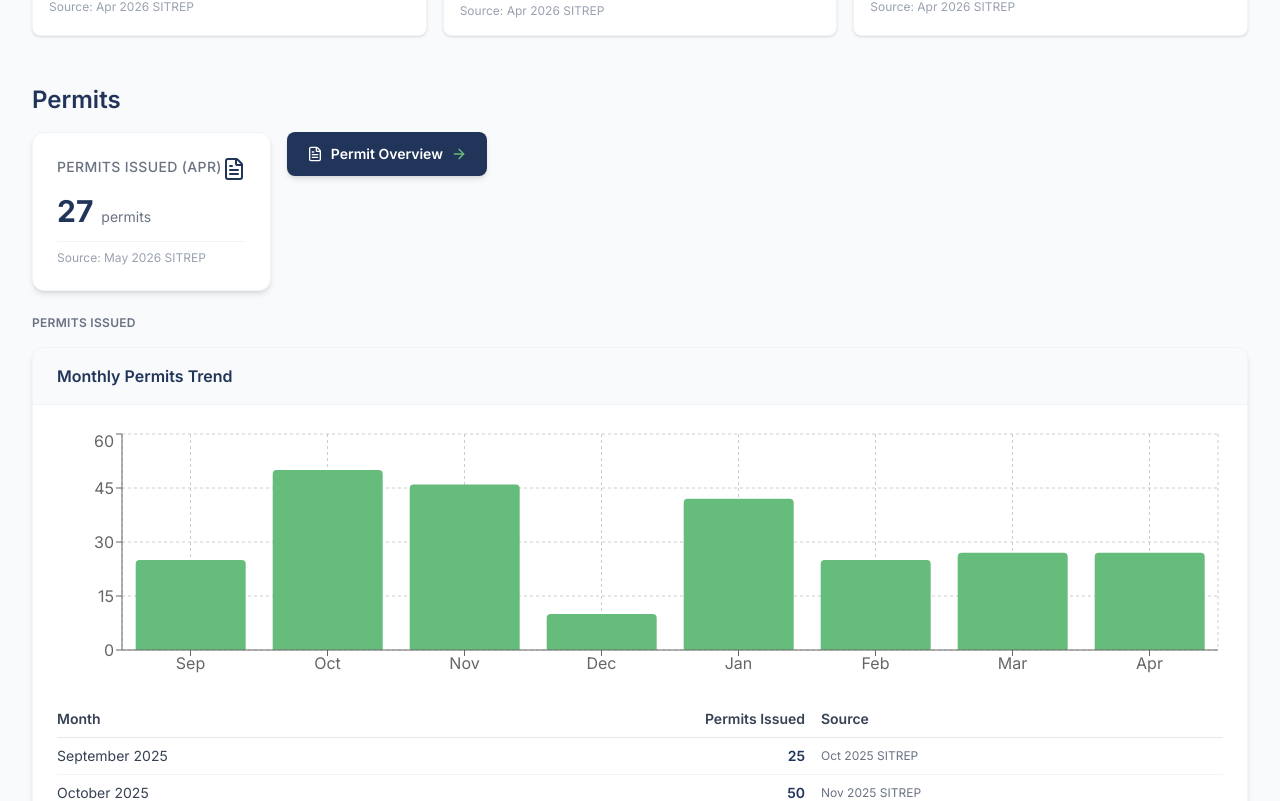
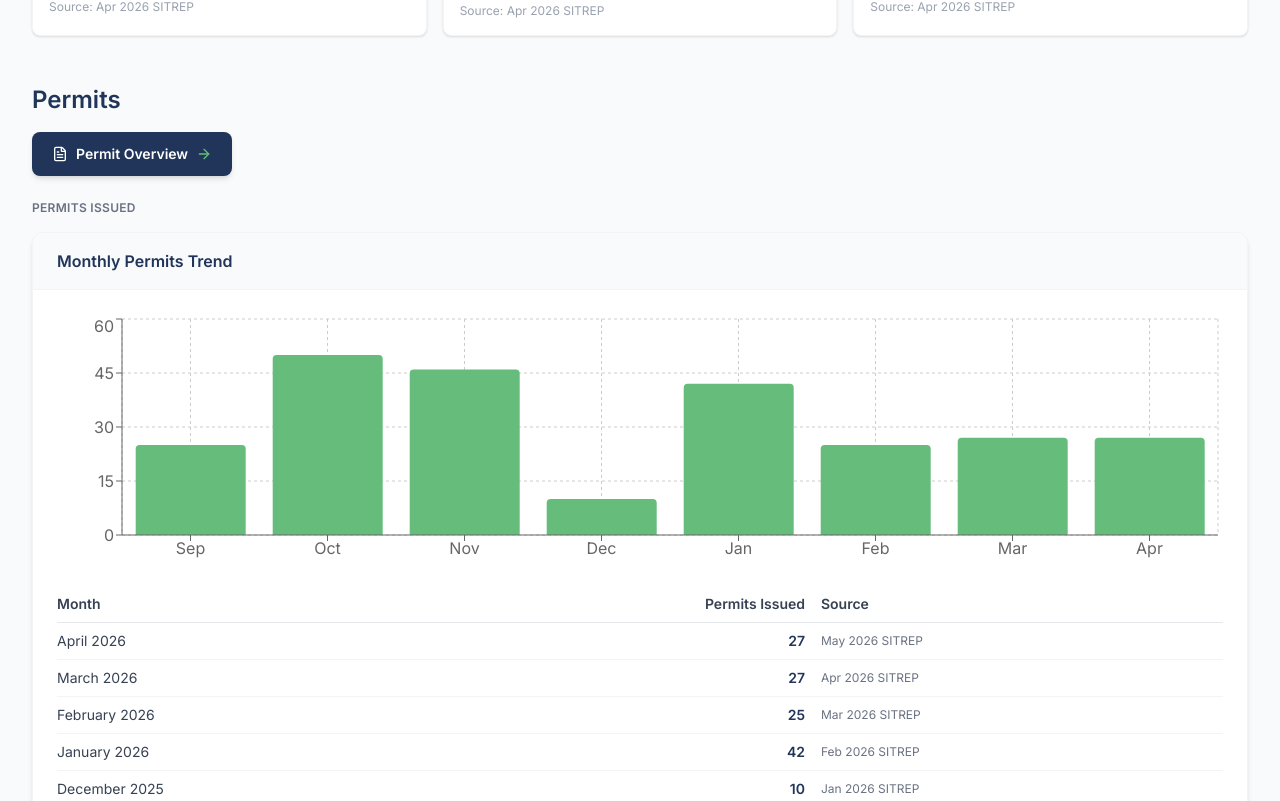
Before and after one commit to AH-Datalytics/fpa-lens, a Next.js app: page /engineering in a window 1280 px wide. Shown: the part 960-1761 px from the top of the page. Built offline with nearby package versions, Linux system fonts and the light colour scheme.

Commit message:
Remove permits issued KPI card, reverse table to newest first

```diff
--- a/src/app/engineering/page.tsx
+++ b/src/app/engineering/page.tsx
@@ -235,14 +235,7 @@ export default function OperationsPage() {
         {/* Permits */}
         <SectionSubheader title="Permits" />
 
-        <section className="mb-6 flex flex-col sm:flex-row sm:items-center gap-4">
-          <KPICard
-            label={`Permits Issued (${latestMonth})`}
-            value={latestPermit.count}
-            unit="permits"
-            icon={<FileText className="h-6 w-6" />}
-            source={latestPermit.source}
-          />
+        <section className="mb-6">
           <Link
             href="/engineering/permits"
             className="group inline-flex items-center gap-2 px-5 py-3 bg-[#21355a] hover:bg-[#2c4470] text-white rounded-lg text-sm font-semibold shadow-md hover:shadow-lg transition-all whitespace-nowrap self-start"
@@ -278,7 +271,7 @@ export default function OperationsPage() {
                   </tr>
                 </thead>
                 <tbody>
-                  {operationsData.permitsIssued.map((item) => (
+                  {[...operationsData.permitsIssued].reverse().map((item) => (
                     <tr key={item.month} className="border-b border-gray-100">
                       <td className="py-2 text-gray-700">{item.month}</td>
                       <td className="py-2 text-right font-semibold text-[#21355a]">{item.count}</td>
```
